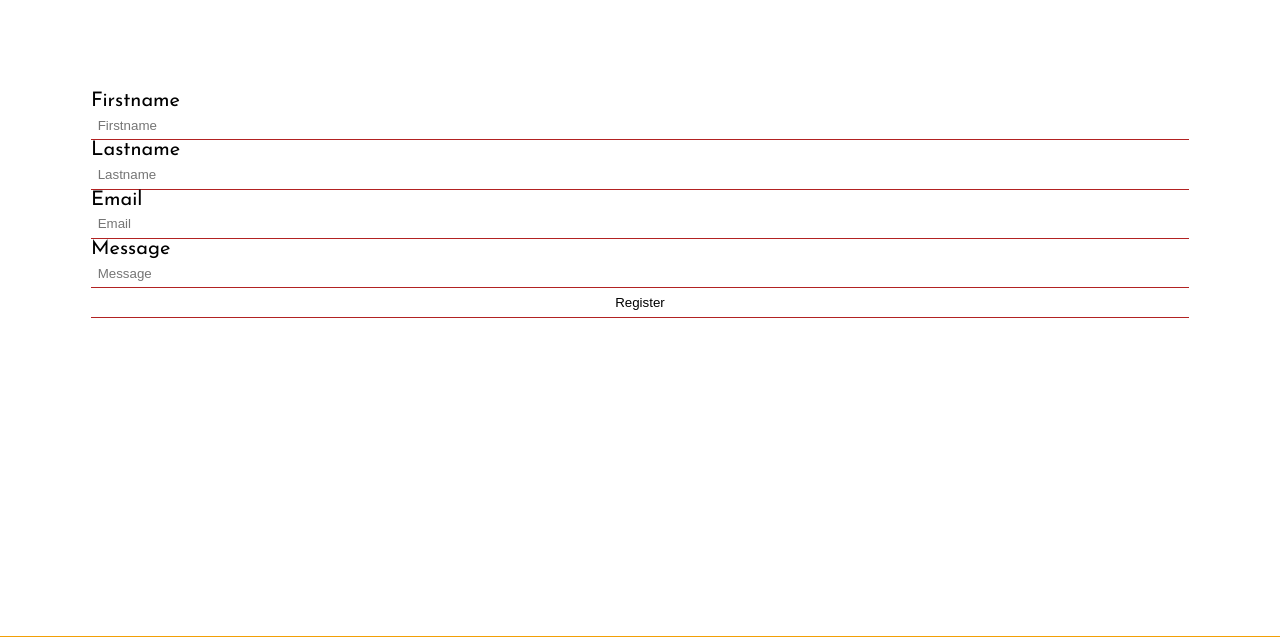
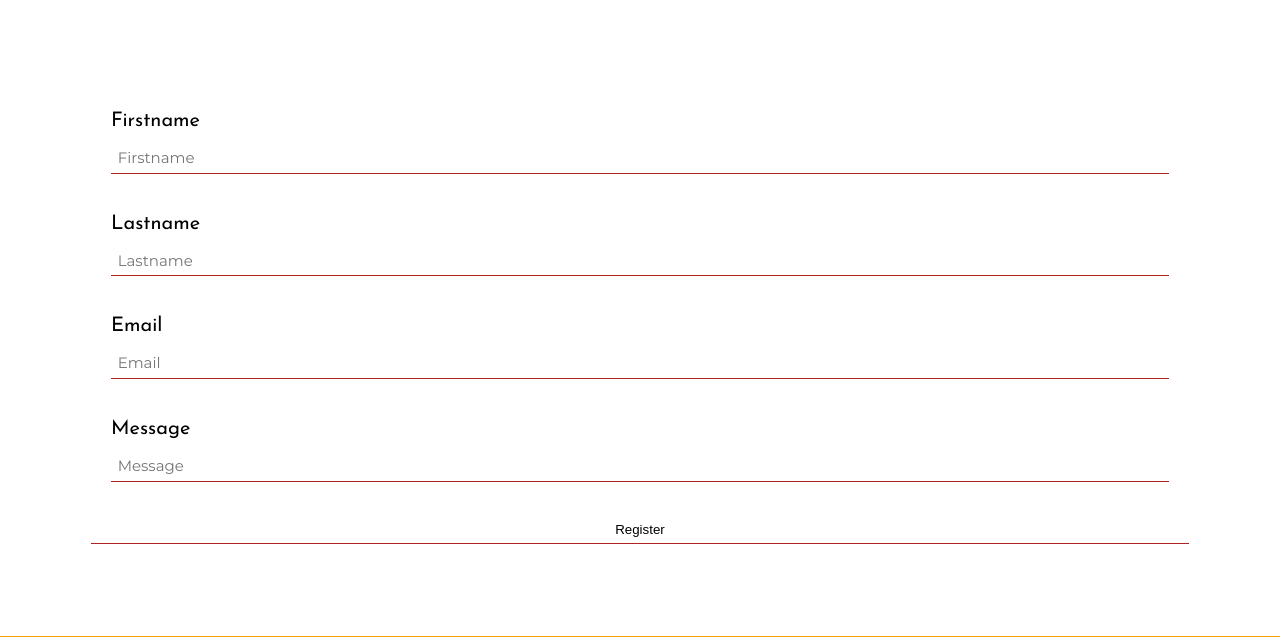
Before and after one commit to nathaliesflores2/landing-page-Nathalie-Flores-Tarea02, a Flask app: page / in a window 1280 px wide; the page is wider, and only the part inside the window is pictured. Shown: the part 2284-2921 px from the top of that part. Run offline with Flask 2, Linux system fonts and the light colour scheme; some libraries are stand-ins or nearby versions; some web fonts are replaced.

Commit message:
contact us changes

```diff
--- a/static/css/style.css
+++ b/static/css/style.css
@@ -296,6 +296,7 @@ h4{
     font-family: Josefin Sans;
     font-size: 20px;
 
+
 }
 
 .contact_form form button,
@@ -307,19 +308,37 @@ h4{
     background: none;
     border-bottom: 1px solid firebrick;
     outline: none;
+    padding-top: 20px;
+
+
 }
 
-.contact_form form button {
-    background: firebrick;
-    border: 0;
-    text-transform: uppercase;
-    padding: 1em;
+.firstname{
+    padding: 20px;
+}
+
+.lastname{
+    padding: 20px;
+}
+
+.contact_form .email{
+    padding: 20px;
+}
+
+.contact_form .message{
+    padding: 20px;
+}
+
+
+
+::placeholder {
+
     font-family: Montserrat;
     font-size: 15px;
-    color:white;
-    font-weight: bold;
-    padding-bottom: 10px;
+}
 
+.contact_form .submit{
+    font-family: Montserrat;
 }
 
 /* about me */
--- a/templates/home.html
+++ b/templates/home.html
@@ -175,15 +175,30 @@
                 <br>
                 <form action="{{ url_for('site.new_message') }}" method="post">
                     {{ form.hidden_tag() }}
+                        <div class="firstname">
                             {{ form.firstname.label}}
                             {{ form.firstname}}
+                        </div>
+
+                        <div class="lastname">
                             {{ form.lastname.label}}
                             {{ form.lastname}}
+                        </div>
+
+                        <div class="email">
                             {{ form.email.label}}
                             {{ form.email}}
+                        </div>
+
+                        <div class="message">
                             {{ form.message.label}}
                             {{ form.message}}
+                        </div>
+
+                        <div class="submit">
                             {{ form.submit }}
+                        </div>
+
                 </form>
                 <br>
             </div>
```
Lines whose indentation alone changed are shown as unchanged.
